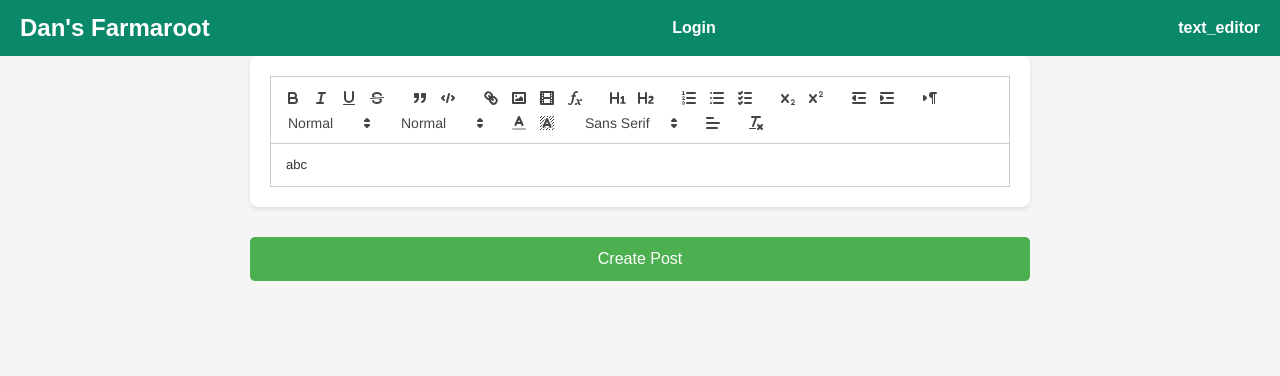
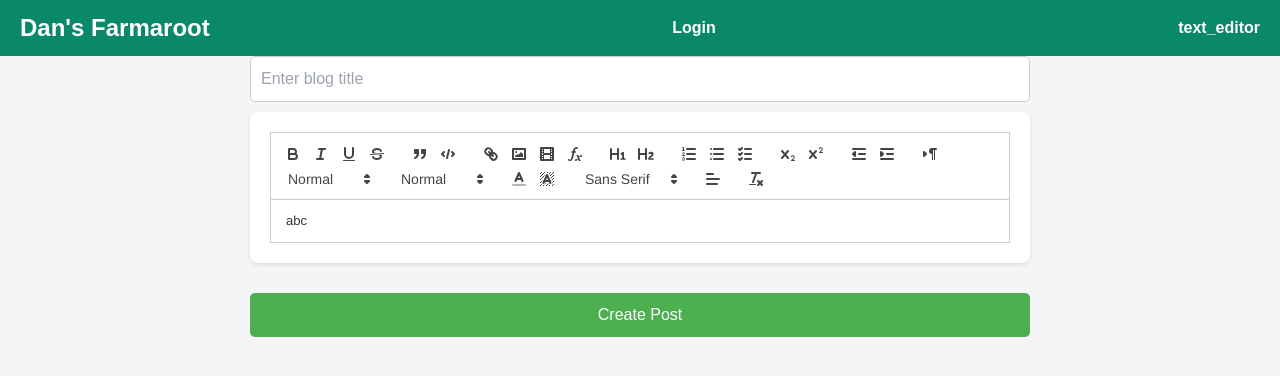
Before and after one commit to HarusHoChiHo/COMP231-Group1, a Next.js app: page /pages/text_editor in a window 1280 px wide. Shown: the top 376 px of the page. Built offline with nearby package versions, Linux system fonts and the light colour scheme.

Commit message:
editor update-2

```diff
--- a/src/app/pages/Article_List/page.tsx
+++ b/src/app/pages/Article_List/page.tsx
@@ -0,0 +1,52 @@
+"use client";
+
+import { useEffect, useState } from "react";
+import { HttpServices } from "@/lib/HttpServices";
+import {Blog} from "@/lib/models/Blog";
+
+export default function BlogListPage() {
+    const httpService = new HttpServices();
+    const [blogs, setBlogs] = useState<Blog[]>()
+    const [loading, setLoading] = useState(true);
+
+    useEffect(() => {
+        // Fetch blogs on component mount
+        httpService.callAPI("/api/blogs",null, "GET")
+            .then(response => {
+                setBlogs(response.body as Blog[]);
+                setLoading(false);
+                console.log(response);
+            })
+            .catch(error => {
+                console.error("Error fetching blogs:", error);
+                setLoading(false);
+            });
+    }, []);
+
+    if (loading) {
+        return <div>Loading...</div>;
+    }
+
+    return (
+        <div style={{ display: 'flex', flexDirection: 'column', alignItems: 'center', minHeight: '100vh', backgroundColor: '#f5f5f5', padding: '20px' }}>
+            <h1 style={{ color: '#333', fontFamily: 'Arial, sans-serif' }}>Blog List</h1>
+            <div style={{ width: '100%', maxWidth: '800px', color: '#333', fontFamily: 'Arial, sans-serif' }}>
+                {
+                    blogs?.map((blog, index) => (
+                        <div key={blog.id || index} style={{
+                            backgroundColor: 'white',
+                            padding: '20px',
+                            borderRadius: '8px',
+                            boxShadow: '0 2px 4px rgba(0,0,0,0.1)',
+                            marginBottom: '20px'
+                        }}>
+                            <h2>{blog.title}</h2>
+                            <p>Author: {blog.author.id}</p>
+                            <p>{blog.content.slice(0, 100)}...</p>
+                        </div>
+                    ))
+                }
+            </div>
+        </div>
+    );
+}
--- a/src/app/pages/text_editor/page.tsx
+++ b/src/app/pages/text_editor/page.tsx
@@ -5,10 +5,11 @@ import Editor from "@/components/ArticleManager";
 import Delta from "quill-delta";
 import "quill/dist/quill.snow.css";
 import Quill from "quill";
-import {HttpServices} from "@/lib/HttpServices";
+import { HttpServices } from "@/lib/HttpServices";
 
 export default function Page() {
     const httpService = new HttpServices();
+    const [title, setTitle] = useState(""); // State for blog title
     const [text, setText] = useState("abc");
     const [range, setRange] = useState();
     const [lastChange, setLastChange] = useState();
@@ -52,9 +53,9 @@ export default function Page() {
         // Prepare blog data to send
         const blogData = {
             id: null,
-            title: "Blog Title Here", //Add slots for titles
+            title: title, // Include title from state
             content: content,
-            author: { id: "67211f481a20111bfd62de92"}
+            author: { id: "67211f481a20111bfd62de92" }
         };
 
         console.log("Creating post with data:", blogData);
@@ -68,10 +69,22 @@ export default function Page() {
             });
     };
 
-
     return (
         <div style={{ display: 'flex', justifyContent: 'center', minHeight: '100vh', backgroundColor: '#f5f5f5' }}>
             <div style={{ width: '100%', maxWidth: '800px', padding: '0 10px', color: '#333', fontFamily: 'Arial, sans-serif' }}>
+                <input
+                    type="text"
+                    value={title}
+                    onChange={(e) => setTitle(e.target.value)}
+                    placeholder="Enter blog title"
+                    style={{
+                        width: '100%',
+                        padding: '10px',
+                        marginBottom: '10px',
+                        borderRadius: '5px',
+                        border: '1px solid #ccc'
+                    }}
+                />
                 <div style={{ backgroundColor: 'white', padding: '20px', borderRadius: '8px', boxShadow: '0 2px 4px rgba(0,0,0,0.1)', marginBottom: '20px' }}>
                     <Editor
                         ref={quillRef}
```
